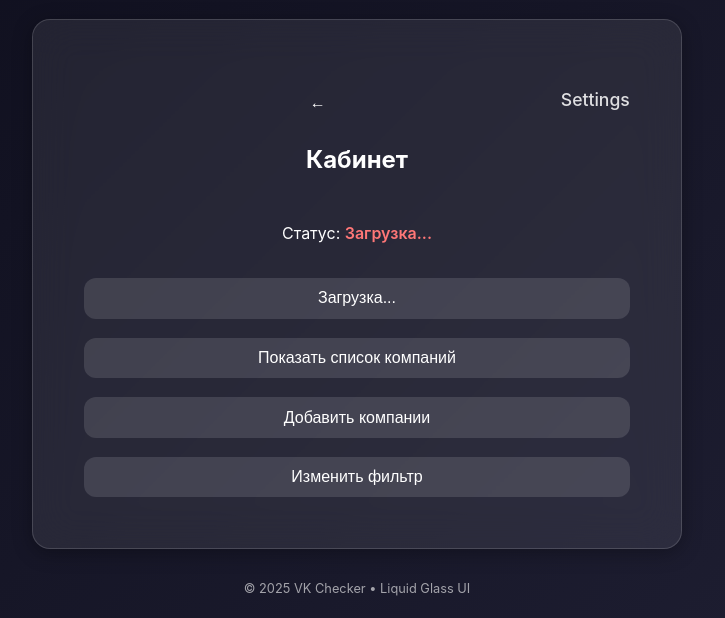
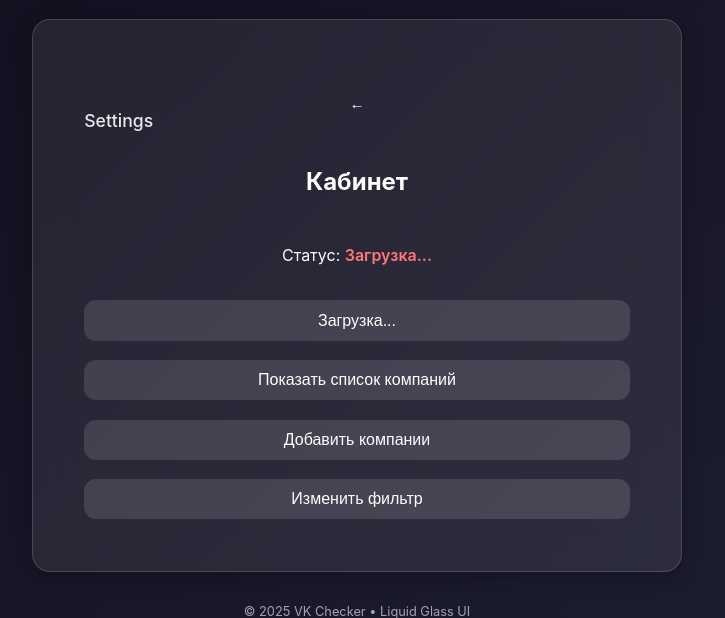
Before and after one commit to offkrse/temp_html, a Python web app: template templates/cabinet.html in a window 1280 px wide. Shown: the part 183-801 px from the top of the page, without its empty margins (283-1008 px from the left). Before the commit the page ends 779 px from the top, so only its background shows below. Run offline with Jinja, Linux system fonts and the light colour scheme; the template is opened without the code that fills it, so the values that code supplies are empty; some libraries are stand-ins or nearby versions.

Commit message:
Update style.css

```diff
--- a/static/style.css
+++ b/static/style.css
@@ -104,32 +104,38 @@ footer {
 }
 
 .settings-header {
-  display: flex;
-  align-items: center;
   width: 100%;
-  margin-bottom: 0.8rem;
-  gap: 0.6rem;
+  position: relative;
+  margin-bottom: 0.4rem;
 }
 
+/* Стрелка назад */
 .back-btn {
+  position: absolute;
+  top: 0.1rem;
+  left: 0;
   background: transparent;
   color: white;
   border: none;
-  font-size: 1rem; /* уменьшено */
+  font-size: 0.95rem;  /* немного меньше */
   cursor: pointer;
   transition: 0.2s;
   padding: 0;
 }
 
 .back-btn:hover {
+  opacity: 0.8;
   transform: translateX(-2px);
-  opacity: 0.8;
 }
 
+/* Заголовок Settings — теперь под стрелкой, по левому краю */
 .settings-title {
+  display: block;
+  text-align: left;
+  margin: 1.4rem 0 0.6rem 0;  /* немного ниже стрелки */
   font-size: 1.1rem;
   font-weight: 500;
-  margin: 0;
+  opacity: 0.9;
 }
 
 .settings-container button {
```
